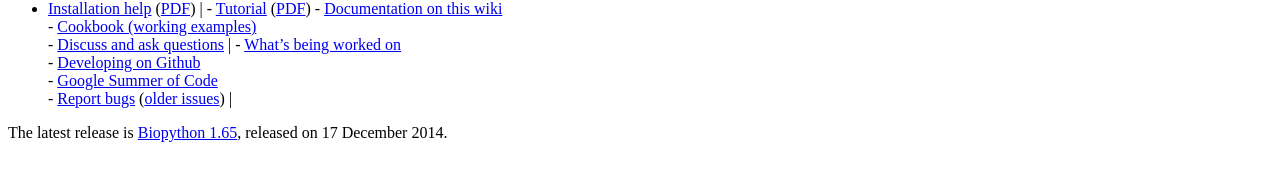
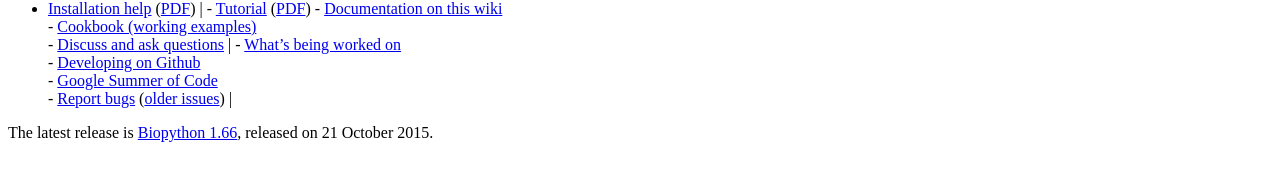
Before and after one commit to biopython/biopython.github.io, a Jekyll site: the page built from wiki/Biopython.md, in a window 1280 px wide. Shown: the part 437-618 px from the top of the page. Built offline with Jekyll 4.4.1, drawn with Linux system fonts in a browser that asks for light colours.

Commit message:
Biopython 1.66

```diff
--- a/wiki/Biopython.md
+++ b/wiki/Biopython.md
@@ -38,5 +38,5 @@ the libraries and tools.
                                                                                                                                                                                                                                                                                             -   [Google Summer of Code](Google_Summer_of_Code "wikilink")
                                                                                                                                                                                                                                                                                             -   [Report bugs](https://github.com/biopython/biopython/issues) ([older issues](http://redmine.open-bio.org/projects/biopython))  |
 
-The latest release is [Biopython 1.65](Download "wikilink"), released on
-17 December 2014.
+The latest release is [Biopython 1.66](Download "wikilink"), released on
+21 October 2015.
```
Also changed, not shown: 1 other file.
